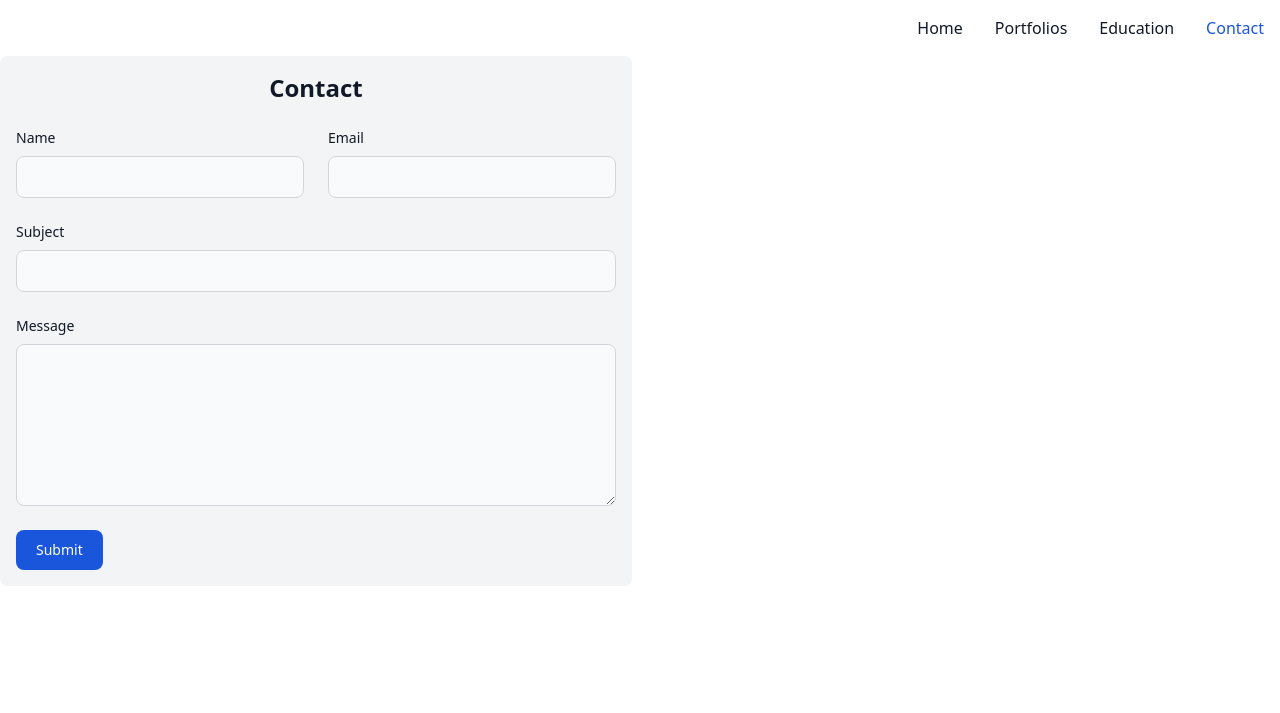
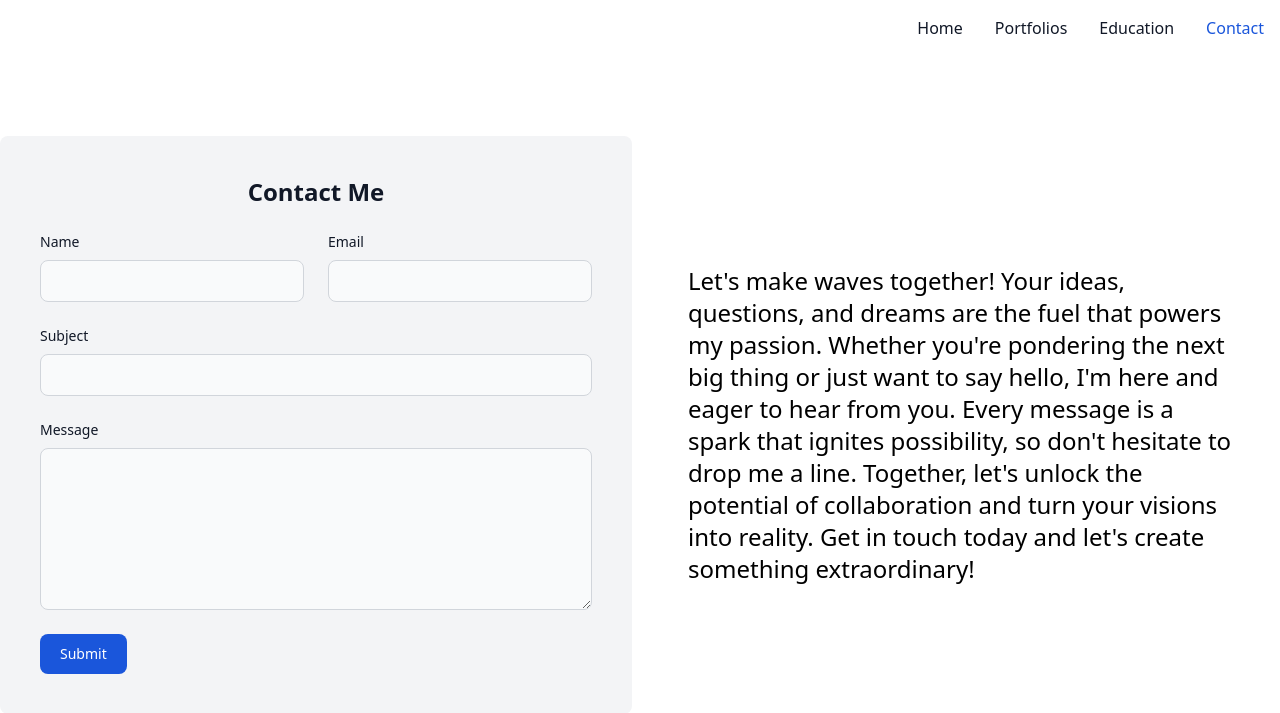
Before and after one commit to ReubenSiama/cv, a Laravel app: page /contact in a window 1280 px wide. Shown: the top 713 px of the page. Run offline with Laravel 12, Linux system fonts and the light colour scheme; style sheets or scripts are compiled from the project's sources.

Commit message:
contact page

```diff
--- a/resources/views/contact.blade.php
+++ b/resources/views/contact.blade.php
@@ -2,11 +2,11 @@
 
 @section('content')
     <div class="mx-5 md:mx-auto md:container">
-        <div class="grid grid-cols-1 md:grid-cols-2 gap-4">
+        <div class="grid grid-cols-1 md:grid-cols-2 gap-4 mt-20">
             <form action="{{ Route('contact') }}" method="POST"
-            class="bg-gray-100 p-4 rounded-lg">
+            class="bg-gray-100 p-10 rounded-lg">
                 @csrf
-                <h1 class="text-2xl font-bold text-gray-900 dark:text-white text-center mb-6">Contact</h1>
+                <h1 class="text-2xl font-bold text-gray-900 dark:text-white text-center mb-6">Contact Me</h1>
                 <div class="grid grid-cols-2 gap-6">
                     <div class="mb-6">
                         <label for="name" class="block mb-2 text-sm font-medium text-gray-900 dark:text-white">Name</label>
@@ -27,6 +27,9 @@
                 </div>
                 <button type="submit" class="text-white bg-blue-700 hover:bg-blue-800 focus:ring-4 focus:outline-none focus:ring-blue-300 font-medium rounded-lg text-sm w-full sm:w-auto px-5 py-2.5 text-center dark:bg-blue-600 dark:hover:bg-blue-700 dark:focus:ring-blue-800">Submit</button>
             </form>
+            <div class="p-10 text-2xl content-center">
+                Let's make waves together! Your ideas, questions, and dreams are the fuel that powers my passion. Whether you're pondering the next big thing or just want to say hello, I'm here and eager to hear from you. Every message is a spark that ignites possibility, so don't hesitate to drop me a line. Together, let's unlock the potential of collaboration and turn your visions into reality. Get in touch today and let's create something extraordinary!
+            </div>
         </div>
     </div>
 @endsection
```
